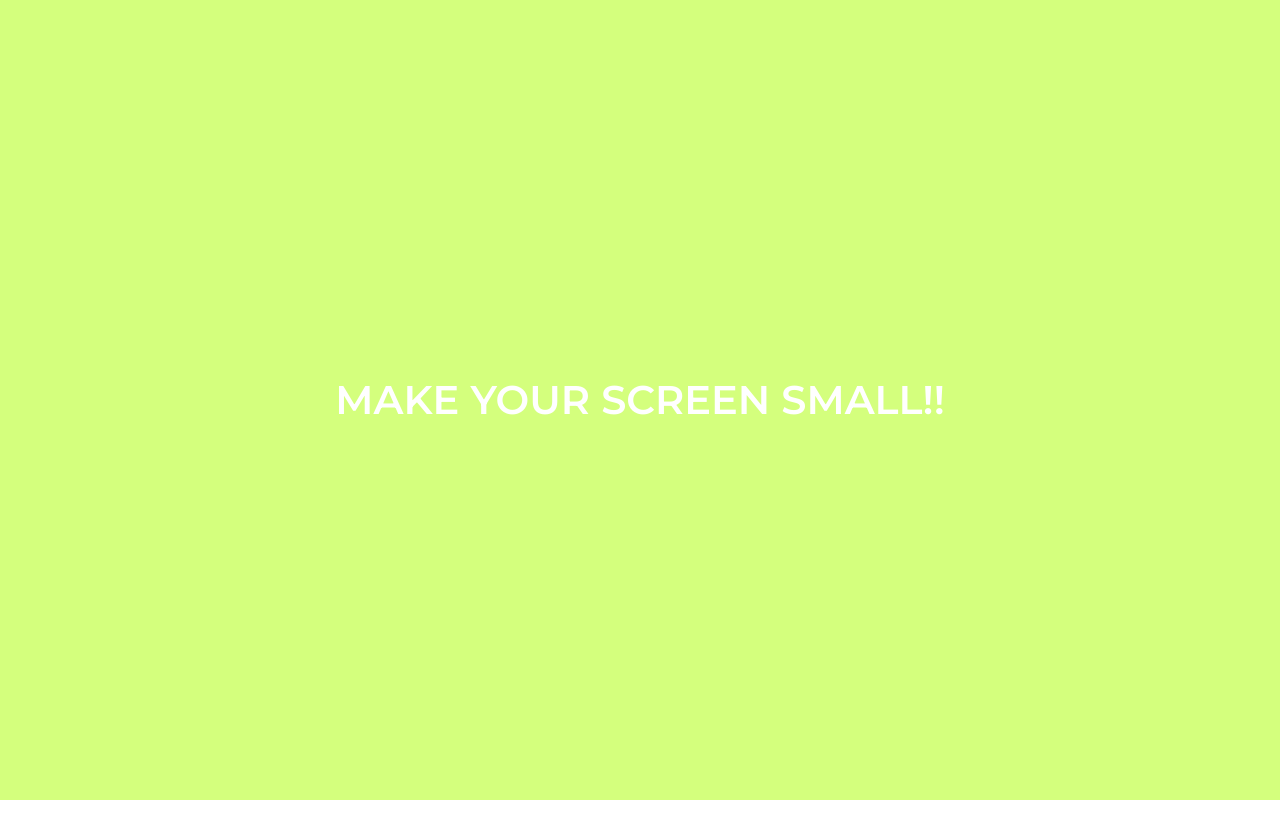
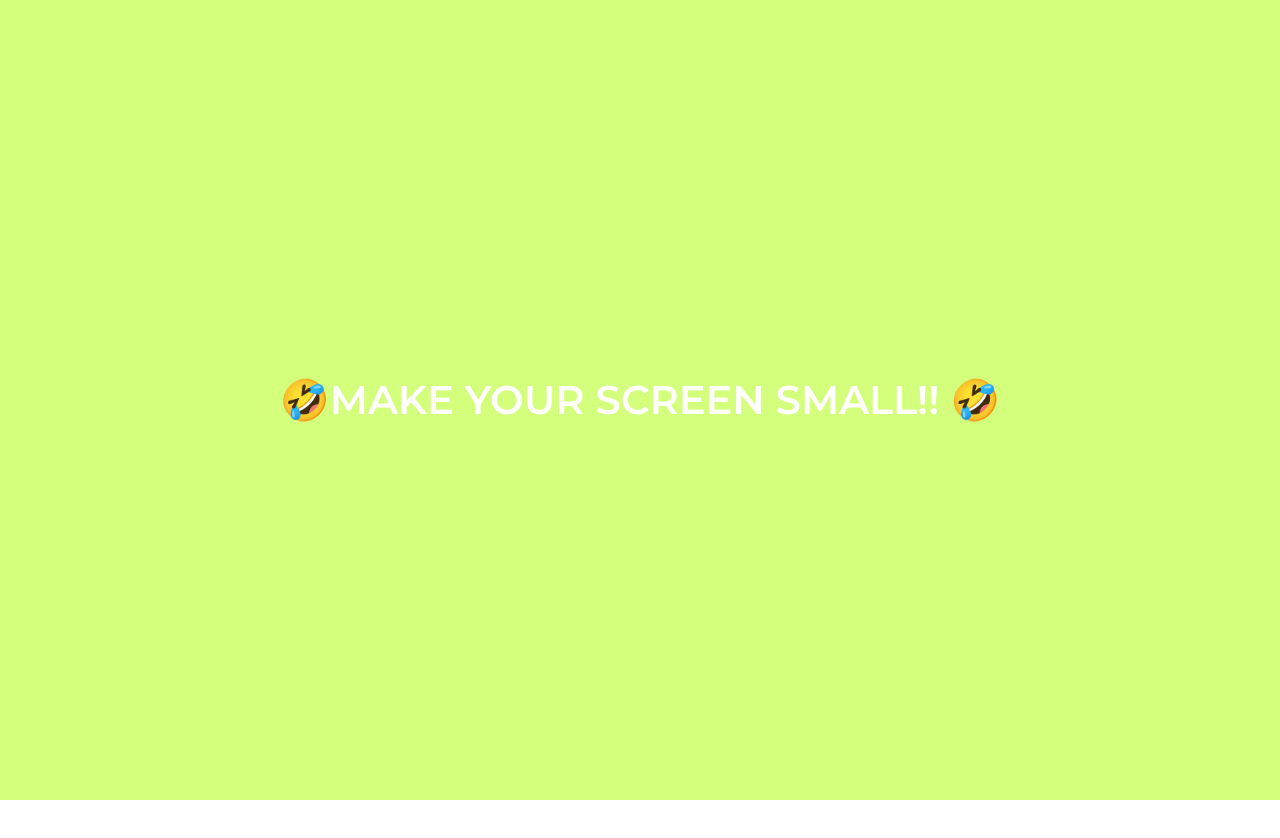
Before and after one commit to enlynn/kakao-clone, a plain HTML site: page index.html in a window 1280 px wide. Shown: the top 838 px of the page. Drawn offline with Linux system fonts and the light colour scheme.

Commit message:
Added Emoji
haha

```diff
--- a/index.html
+++ b/index.html
@@ -95,7 +95,7 @@
       </ul>
     </nav>
     <div class="bigScreen">
-      <span class="bigScreen__text">MAKE YOUR SCREEN SMALL!!</span>
+      <span class="bigScreen__text"> 🤣MAKE YOUR SCREEN SMALL!! 🤣</span>
     </div>
   </body>
 </html>
```
Also changed, not shown: chat.html (+1 -1 lines), find.html (+1 -1 lines), friends.html (+1 -1 lines), more.html (+1 -0 lines), settings.html (+1 -1 lines).
